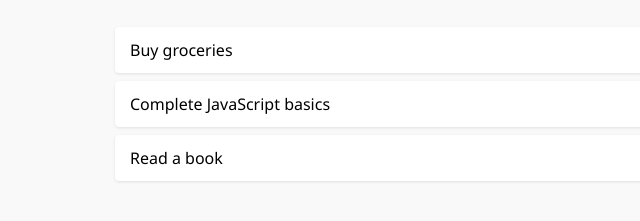
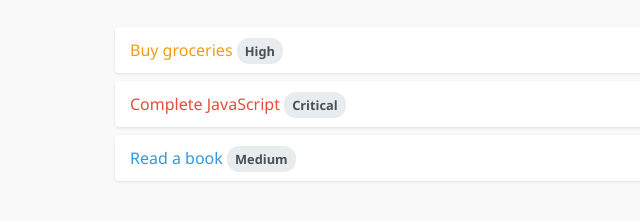
Before and after one commit to prasunchakra/TodoOrNotTodo, a plain HTML site: page index.html in a window 1280 px wide. Shown: the part 67-288 px from the top of the page, without its empty margins (225-865 px from the left). Drawn offline with Linux system fonts and the light colour scheme.

Commit message:
JavaScript Data Structures: Managing Tasks with Arrays and Objects

```diff
--- a/index.html
+++ b/index.html
@@ -12,20 +12,41 @@
   <ul id="task-list"></ul>
 
   <script>
-    // Define individual task variables
-    const task1 = "Buy groceries";
-    const task2 = "Complete JavaScript basics";
-    const task3 = "Read a book";
+    // Define tasks array with priority
+    const tasks = [
+      { id: 1, title: "Buy groceries", priority: "High" },
+      { id: 2, title: "Complete JavaScript", priority: "Critical" },
+      { id: 3, title: "Read a book", priority: "Medium" }
+    ];
 
     // Select the task-list element
     const taskList = document.getElementById('task-list');
 
-    // Add tasks individually to the list
-    taskList.innerHTML = `
-      <li>${task1}</li>
-      <li>${task2}</li>
-      <li>${task3}</li>
-    `;
+    // Loop through the tasks array and add the task to the task-list element
+    tasks.forEach(task => {
+      let color;
+
+      // Control flow to determine text color based on priority
+      switch(task.priority) {
+        case "Critical":
+          color = "#e74c3c"; // red
+          break;
+        case "High":
+          color = "#f39c12"; // orange
+          break;
+        case "Medium":
+          color = "#3498db"; // blue
+          break;
+        default:
+          color = "#2ecc71"; // green
+      }
+
+      // Add the task to the task-list element
+      taskList.innerHTML += `
+        <li style="color: ${color}">
+          ${task.title} <span class="priority-badge">${task.priority}</span>
+        </li>`;
+    });
   </script>
 
 </body>
--- a/style.css
+++ b/style.css
@@ -26,3 +26,11 @@ body {
     transform: translateX(5px);
     background: #f8f9fa;
   }
+  .priority-badge {
+    background: #e9ecef;
+    padding: 4px 8px;
+    border-radius: 12px;
+    font-size: 0.8em;
+    font-weight: bold;
+    color: #495057;
+  }
```
